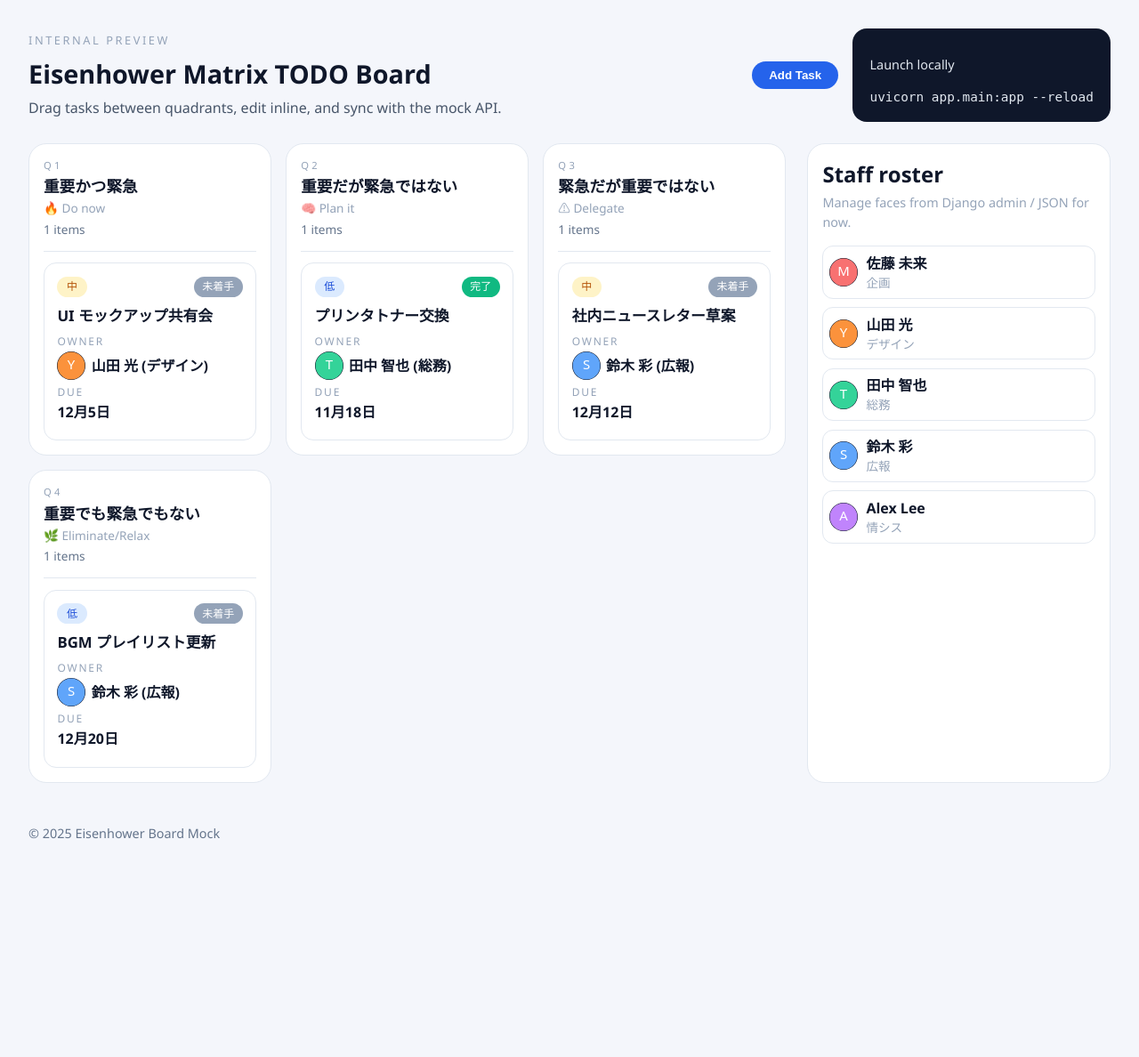
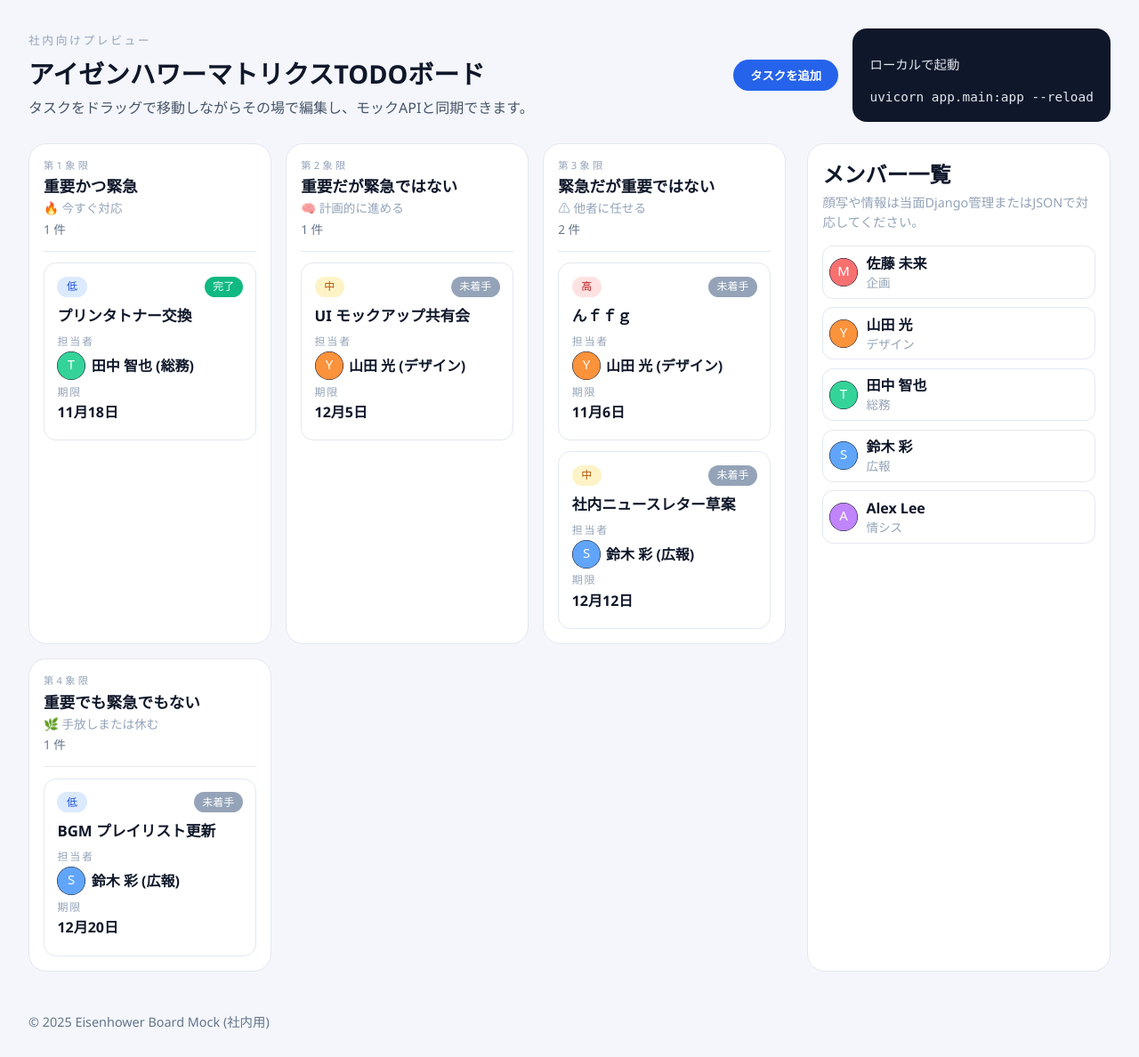
Before and after one commit to fujihira13/AIToDoList, a FastAPI app: page / in a window 1280 px wide. Shown: the top 1188 px of the page at 89% size. Before the commit the page ends 943 px from the top, so only its background shows below. Run offline with FastAPI, Linux system fonts and the light colour scheme; parts of the project's set-up code (start-up, migrations or seed data) failed here and were passed over.

Commit message:
日本語対応

```diff
--- a/app/data/tasks.json
+++ b/app/data/tasks.json
@@ -9,7 +9,7 @@
     "status": "未着手",
     "department": "デザイン",
     "priority": "中",
-    "quadrant": 1
+    "quadrant": 2
   },
   {
     "id": 3,
@@ -21,7 +21,7 @@
     "status": "完了",
     "department": "総務",
     "priority": "低",
-    "quadrant": 2
+    "quadrant": 1
   },
   {
     "id": 4,
@@ -46,5 +46,17 @@
     "department": "広報",
     "priority": "中",
     "quadrant": 3
+  },
+  {
+    "title": "んｆｆｇ",
+    "description": null,
+    "owner_id": 2,
+    "created_by": "田中",
+    "due_date": "2025-11-06",
+    "status": "未着手",
+    "department": null,
+    "priority": "高",
+    "quadrant": 3,
+    "id": 7
   }
 ]
--- a/app/main.py
+++ b/app/main.py
@@ -50,21 +50,21 @@ PRIORITY_OPTIONS = [
 ]
 
 COPY = {
-    "page_label": "Internal preview",
-    "page_title": "Eisenhower Matrix TODO Board",
-    "page_sub": "Drag tasks between quadrants, edit inline, and sync with the mock API.",
-    "add_task": "Add Task",
-    "hint_title": "Launch locally",
-    "staff_title": "Staff roster",
-    "staff_sub": "Manage faces from Django admin / JSON for now.",
-    "form_create": "Create task",
-    "form_edit": "Update task",
-    "delete_task": "Delete",
-    "save_task": "Save",
-    "cancel": "Cancel",
-    "confirm": "Delete",
-    "confirm_delete": "This action permanently removes the task. Continue?",
-    "footnote": "\u00a9 2025 Eisenhower Board Mock",
+    "page_label": "\u793e\u5185\u5411\u3051\u30d7\u30ec\u30d3\u30e5\u30fc",
+    "page_title": "\u30a2\u30a4\u30bc\u30f3\u30cf\u30ef\u30fc\u30de\u30c8\u30ea\u30af\u30b9TODO\u30dc\u30fc\u30c9",
+    "page_sub": "\u30bf\u30b9\u30af\u3092\u30c9\u30e9\u30c3\u30b0\u3067\u79fb\u52d5\u3057\u306a\u304c\u3089\u305d\u306e\u5834\u3067\u7de8\u96c6\u3057\u3001\u30e2\u30c3\u30afAPI\u3068\u540c\u671f\u3067\u304d\u307e\u3059\u3002",
+    "add_task": "\u30bf\u30b9\u30af\u3092\u8ffd\u52a0",
+    "hint_title": "\u30ed\u30fc\u30ab\u30eb\u3067\u8d77\u52d5",
+    "staff_title": "\u30e1\u30f3\u30d0\u30fc\u4e00\u89a7",
+    "staff_sub": "\u9854\u5199\u3084\u60c5\u5831\u306f\u5f53\u9762Django\u7ba1\u7406\u307e\u305f\u306fJSON\u3067\u5bfe\u5fdc\u3057\u3066\u304f\u3060\u3055\u3044\u3002",
+    "form_create": "\u30bf\u30b9\u30af\u3092\u4f5c\u6210",
+    "form_edit": "\u30bf\u30b9\u30af\u3092\u66f4\u65b0",
+    "delete_task": "\u524a\u9664",
+    "save_task": "\u4fdd\u5b58",
+    "cancel": "\u30ad\u30e3\u30f3\u30bb\u30eb",
+    "confirm": "\u524a\u9664",
+    "confirm_delete": "\u3053\u306e\u64cd\u4f5c\u3067\u30bf\u30b9\u30af\u304c\u5b8c\u5168\u306b\u524a\u9664\u3055\u308c\u307e\u3059\u3002\u7d9a\u884c\u3057\u307e\u3059\u304b\uff1f",
+    "footnote": "\u00a9 2025 Eisenhower Board Mock (\u793e\u5185\u7528)",
 }
 
 
@@ -92,10 +92,10 @@ async def render_board(request: Request) -> HTMLResponse:
     tasks = _serialized_tasks()
     staff = repo.list_staff()
     quadrant_faces = {
-        1: {"emoji": "\U0001F525", "caption": "Do now"},
-        2: {"emoji": "\U0001F9E0", "caption": "Plan it"},
-        3: {"emoji": "\u26A0", "caption": "Delegate"},
-        4: {"emoji": "\U0001F33F", "caption": "Eliminate/Relax"},
+        1: {"emoji": "\U0001F525", "caption": "\u4eca\u3059\u3050\u5bfe\u5fdc"},
+        2: {"emoji": "\U0001F9E0", "caption": "\u8a08\u753b\u7684\u306b\u9032\u3081\u308b"},
+        3: {"emoji": "\u26A0", "caption": "\u4ed6\u8005\u306b\u4efb\u305b\u308b"},
+        4: {"emoji": "\U0001F33F", "caption": "\u624b\u653e\u3057\u307e\u305f\u306f\u4f11\u3080"},
     }
     return templates.TemplateResponse(
         "index.html",
--- a/app/static/app.js
+++ b/app/static/app.js
@@ -5,7 +5,7 @@
     try {
       initial = JSON.parse(dataScript.textContent || "{}");
     } catch (error) {
-      console.warn("Failed to parse initial payload", error);
+      console.warn("\u521d\u671f\u30c7\u30fc\u30bf\u306e\u89e3\u6790\u306b\u5931\u6557\u3057\u307e\u3057\u305f", error);
     }
   }
 
@@ -81,7 +81,7 @@
       const face = state.faces[quadrant] || {};
       header.innerHTML = `
         <div>
-          <p class="quadrant__number">Q${quadrant}</p>
+          <p class="quadrant__number">\u7b2c${quadrant}\u8c61\u9650</p>
           <h2>${state.labels[quadrant] || ""}</h2>
           <p class="quadrant__face">${face.emoji || ""} ${face.caption || ""}</p>
         </div>
@@ -94,12 +94,12 @@
       body.className = "quadrant__body";
 
       const tasks = state.tasks.filter((task) => task.quadrant === quadrant);
-      counter.textContent = `${tasks.length} items`;
+      counter.textContent = `${tasks.length} \u4ef6`;
 
       if (tasks.length === 0) {
         const empty = document.createElement("p");
         empty.className = "task-card task-card--empty";
-        empty.textContent = "No tasks yet";
+        empty.textContent = "\u30bf\u30b9\u30af\u306f\u307e\u3060\u3042\u308a\u307e\u305b\u3093";
         body.appendChild(empty);
       } else {
         sortTasks(tasks).forEach((task) => {
@@ -137,7 +137,7 @@
       <h3 class="task-card__title">${task.title}</h3>
       <dl class="task-card__meta">
         <div>
-          <dt>Owner</dt>
+          <dt>\u62c5\u5f53\u8005</dt>
           <dd>
             ${renderAvatar(owner)}
             ${owner ? owner.name : "-"}
@@ -145,7 +145,7 @@
           </dd>
         </div>
         <div>
-          <dt>Due</dt>
+          <dt>\u671f\u9650</dt>
           <dd>${formatDate(task.due_date)}</dd>
         </div>
       </dl>
@@ -190,7 +190,7 @@
     if (taskId) {
       const task = state.tasks.find((item) => item.id === taskId);
       if (!task) return;
-      formTitle.textContent = formTitle.dataset.editLabel || "Update task";
+      formTitle.textContent = formTitle.dataset.editLabel || "\u30bf\u30b9\u30af\u3092\u66f4\u65b0";
       form.task_id.value = task.id;
       form.title.value = task.title || "";
       form.description.value = task.description || "";
@@ -201,7 +201,7 @@
       form.quadrant.value = task.quadrant || 1;
       form.due_date.value = task.due_date || "";
     } else {
-      formTitle.textContent = formTitle.dataset.createLabel || "Create task";
+      formTitle.textContent = formTitle.dataset.createLabel || "\u30bf\u30b9\u30af\u3092\u4f5c\u6210";
       form.reset();
       editingId = null;
     }
@@ -243,11 +243,11 @@
       quadrant: Number(form.quadrant.value),
     };
     if (!payload.title) {
-      resetFormStatus("Title is required");
+      resetFormStatus("\u30bf\u30a4\u30c8\u30eb\u306f\u5fc5\u9808\u3067\u3059");
       return;
     }
     if (!payload.owner_id) {
-      resetFormStatus("Owner is required");
+      resetFormStatus("\u62c5\u5f53\u8005\u306f\u5fc5\u9808\u3067\u3059");
       return;
     }
     const url = editingId ? `/api/tasks/${editingId}` : "/api/tasks";
@@ -265,7 +265,7 @@
       renderBoard();
       closeForm();
     } catch (error) {
-      resetFormStatus(error.message || "Failed to save");
+      resetFormStatus(error.message || "\u4fdd\u5b58\u306b\u5931\u6557\u3057\u307e\u3057\u305f");
     }
   }
 
@@ -276,7 +276,7 @@
       ownerDept.textContent = "";
       return;
     }
-    ownerDept.textContent = staff.department ? `Dept: ${staff.department}` : "";
+    ownerDept.textContent = staff.department ? `\u6240\u5c5e: ${staff.department}` : "";
   }
 
   function confirmDelete(taskId) {
@@ -306,7 +306,7 @@
       closeConfirm();
       closeForm();
     } catch (error) {
-      resetFormStatus(error.message || "Failed to delete");
+      resetFormStatus(error.message || "\u524a\u9664\u306b\u5931\u6557\u3057\u307e\u3057\u305f");
       closeConfirm();
     }
   }
@@ -320,7 +320,7 @@
       state.tasks = state.tasks.map((task) => (task.id === data.id ? data : task));
       renderBoard();
     } catch (error) {
-      resetFormStatus(error.message || "Failed to move task");
+      resetFormStatus(error.message || "\u30bf\u30b9\u30af\u306e\u79fb\u52d5\u306b\u5931\u6557\u3057\u307e\u3057\u305f");
     }
   }
 
@@ -330,7 +330,7 @@
       ...options,
     });
     if (!response.ok) {
-      let message = "Request failed";
+      let message = "\u30ea\u30af\u30a8\u30b9\u30c8\u306b\u5931\u6557\u3057\u307e\u3057\u305f";
       try {
         const payload = await response.json();
         if (typeof payload.detail === "string") message = payload.detail;
--- a/app/templates/index.html
+++ b/app/templates/index.html
@@ -3,7 +3,7 @@
   <head>
     <meta charset="UTF-8" />
     <meta name="viewport" content="width=device-width, initial-scale=1.0" />
-    <title>Eisenhower Board</title>
+    <title>\u30a2\u30a4\u30bc\u30f3\u30cf\u30ef\u30fc\u30dc\u30fc\u30c9</title>
     <link rel="stylesheet" href="/static/style.css" />
   </head>
   <body>
@@ -53,12 +53,12 @@
 
         <div class="form-grid">
           <label class="form-field">
-            <span>Title *</span>
+            <span>\u30bf\u30a4\u30c8\u30eb *</span>
             <input type="text" name="title" id="title" maxlength="80" required />
           </label>
 
           <label class="form-field">
-            <span>Owner *</span>
+            <span>\u62c5\u5f53\u8005 *</span>
             <select name="owner_id" id="owner_id" required>
               <option value="" disabled selected>--</option>
               {% for person in staff %}
@@ -69,7 +69,7 @@
           </label>
 
           <label class="form-field">
-            <span>Status</span>
+            <span>\u30b9\u30c6\u30fc\u30bf\u30b9</span>
             <select name="status" id="status">
               {% for option in status_options %}
               <option value="{{ option.value }}">{{ option.label }}</option>
@@ -78,7 +78,7 @@
           </label>
 
           <label class="form-field">
-            <span>Priority</span>
+            <span>\u512a\u5148\u5ea6</span>
             <select name="priority" id="priority">
               {% for option in priority_options %}
               <option value="{{ option.value }}">{{ option.label }}</option>
@@ -87,27 +87,27 @@
           </label>
 
           <label class="form-field">
-            <span>Quadrant</span>
+            <span>\u8c61\u9650</span>
             <select name="quadrant" id="quadrant">
               {% for quadrant in [1, 2, 3, 4] %}
-              <option value="{{ quadrant }}">Q{{ quadrant }} - {{ quadrant_labels[quadrant] }}</option>
+              <option value="{{ quadrant }}">\u7b2c{{ quadrant }}\u8c61\u9650 - {{ quadrant_labels[quadrant] }}</option>
               {% endfor %}
             </select>
           </label>
 
           <label class="form-field">
-            <span>Due date</span>
+            <span>\u671f\u9650</span>
             <input type="date" name="due_date" id="due_date" />
           </label>
 
           <label class="form-field">
-            <span>Created by</span>
+            <span>\u4f5c\u6210\u8005</span>
             <input type="text" name="created_by" id="created_by" />
           </label>
         </div>
 
         <label class="form-field">
-          <span>Description</span>
+          <span>\u8a73\u7d30</span>
           <textarea name="description" id="description" rows="4" maxlength="500"></textarea>
         </label>
 
```
